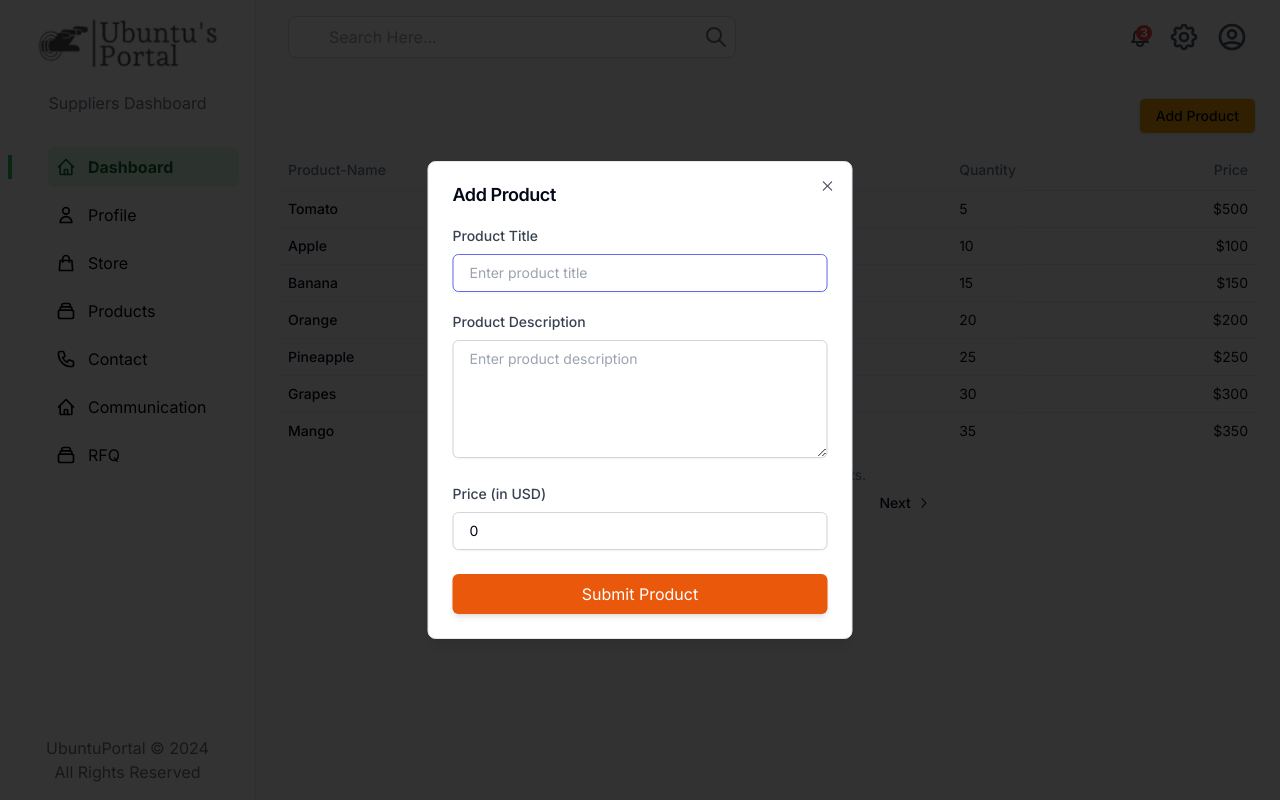
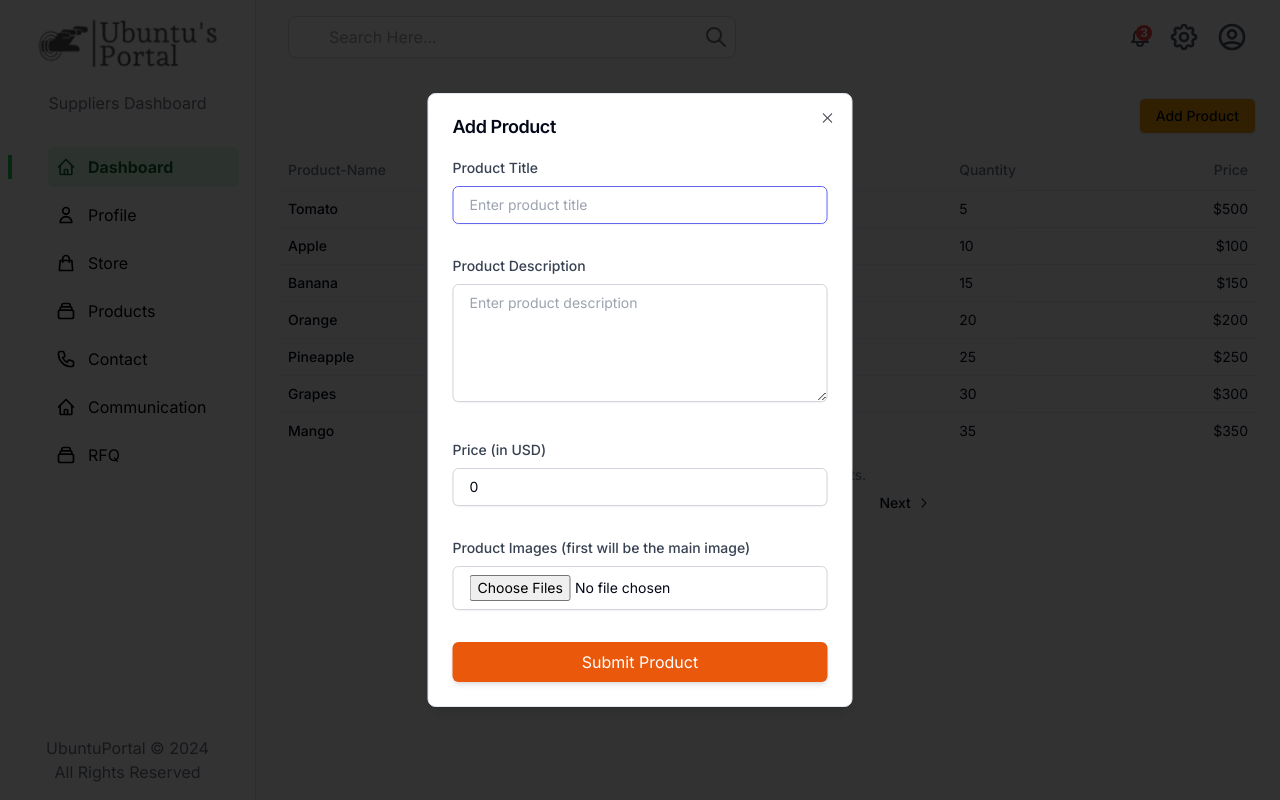
Before and after one commit to ubuntuportal/ubuntu_portal, a Next.js app in the folder ubuntu_portal_frontend/: page /supplier/dashboard/products in a window 1280 px wide. Both pictures are taken after a click on the button "Add Product". Built offline with nearby package versions, Linux system fonts and the light colour scheme.

Commit message:
addded image upload

```diff
--- a/ubuntu_portal_frontend/components/supplier/AddProduct.tsx
+++ b/ubuntu_portal_frontend/components/supplier/AddProduct.tsx
@@ -13,24 +13,24 @@ import {
 } from "@/components/ui/dialog";
 import { Input } from "@/components/ui/input";
 import { Label } from "@/components/ui/label";
-// src/types/Product.ts
+
 interface Product {
   title: string;
   description: string;
   price: number;
+  images: File[]; // Images field added to the Product type
 }
 
 export function AddProduct() {
-  //   interface ProductFormProps {
-  //     onSubmit: (product: Product) => void;
-  //   }
-
-  // const ProductForm: React.FC<ProductFormProps> = ({ onSubmit }) => {
   const [product, setProduct] = useState<Product>({
     title: "",
     description: "",
     price: 0,
+    images: [], // Initialize images as an empty array
   });
+
+  // State to track image previews
+  const [imagePreviews, setImagePreviews] = useState<string[]>([]);
 
   const handleChange = (
     e: React.ChangeEvent<HTMLInputElement | HTMLTextAreaElement>
@@ -42,10 +42,56 @@ export function AddProduct() {
     });
   };
 
+  const handleImageChange = (e: React.ChangeEvent<HTMLInputElement>) => {
+    const files = e.target.files;
+    if (files) {
+      const fileArray = Array.from(files);
+      setProduct((prevProduct) => ({
+        ...prevProduct,
+        images: [...prevProduct.images, ...fileArray], // Add new files to existing array
+      }));
+
+      // Generate image previews
+      const previewUrls = fileArray.map((file) => URL.createObjectURL(file));
+      setImagePreviews((prevPreviews) => [...prevPreviews, ...previewUrls]); // Add previews
+    }
+  };
+
+  const handleRemoveImage = (index: number) => {
+    // Remove image from both the product state and previews array
+    setProduct((prevProduct) => ({
+      ...prevProduct,
+      images: prevProduct.images.filter((_, i) => i !== index),
+    }));
+    setImagePreviews((prevPreviews) =>
+      prevPreviews.filter((_, i) => i !== index)
+    );
+  };
+
   const handleSubmit = (e: React.FormEvent) => {
     e.preventDefault();
-    // onSubmit(product);
-    setProduct({ title: "", description: "", price: 0 });
+
+    if (product.images.length === 0) {
+      alert("Please upload at least one image.");
+      return;
+    }
+
+    // Prepare form data for submission
+    const formData = new FormData();
+    formData.append("title", product.title);
+    formData.append("description", product.description);
+    formData.append("price", product.price.toString());
+
+    // Append each image to the form data
+    product.images.forEach((image, index) => {
+      formData.append(`images[${index}]`, image);
+    });
+
+    // Submit form to API
+
+    // Clear form fields after submission
+    setProduct({ title: "", description: "", price: 0, images: [] });
+    setImagePreviews([]);
   };
 
   return (
@@ -58,11 +104,13 @@ export function AddProduct() {
       <DialogContent className="sm:max-w-[425px]">
         <DialogHeader>
           <DialogTitle>Add Product</DialogTitle>
-          <DialogDescription>
-            {/* <div>Add a new product</div> */}
-          </DialogDescription>
+          <DialogDescription></DialogDescription>
         </DialogHeader>
-        <form onSubmit={handleSubmit} className="max-w-lg">
+        <form
+          onSubmit={handleSubmit}
+          className="max-w-lg w-full space-y-5 sm:space-y-6 md:space-y-8"
+          encType="multipart/form-data"
+        >
           <div className="mb-5">
             <label
               htmlFor="title"
@@ -122,6 +170,48 @@ export function AddProduct() {
             />
           </div>
 
+          {/* Image Upload */}
+          <div className="mb-5">
+            <label
+              htmlFor="images"
+              className="block text-sm font-medium text-gray-700"
+            >
+              Product Images (first will be the main image)
+            </label>
+            <input
+              type="file"
+              id="images"
+              name="images"
+              accept="image/*"
+              multiple
+              onChange={handleImageChange}
+              className="mt-2 w-full px-4 py-2 border border-gray-300 rounded-md shadow-sm focus:outline-none focus:ring-indigo-500 focus:border-indigo-500 sm:text-sm"
+              required
+            />
+
+            {/* Preview uploaded images */}
+            {imagePreviews.length > 0 && (
+              <div className="mt-4 grid grid-cols-2 sm:grid-cols-3 gap-4">
+                {imagePreviews.map((src, index) => (
+                  <div key={index} className="relative">
+                    <img
+                      src={src}
+                      alt={`Preview ${index}`}
+                      className="w-full h-24 object-cover rounded-md"
+                    />
+                    <button
+                      type="button"
+                      onClick={() => handleRemoveImage(index)}
+                      className="absolute top-1 right-1 text-white bg-red-600 rounded-full w-6 h-6 flex items-center justify-center"
+                    >
+                      &times;
+                    </button>
+                  </div>
+                ))}
+              </div>
+            )}
+          </div>
+
           <div className="mt-6">
             <button
               type="submit"
```
